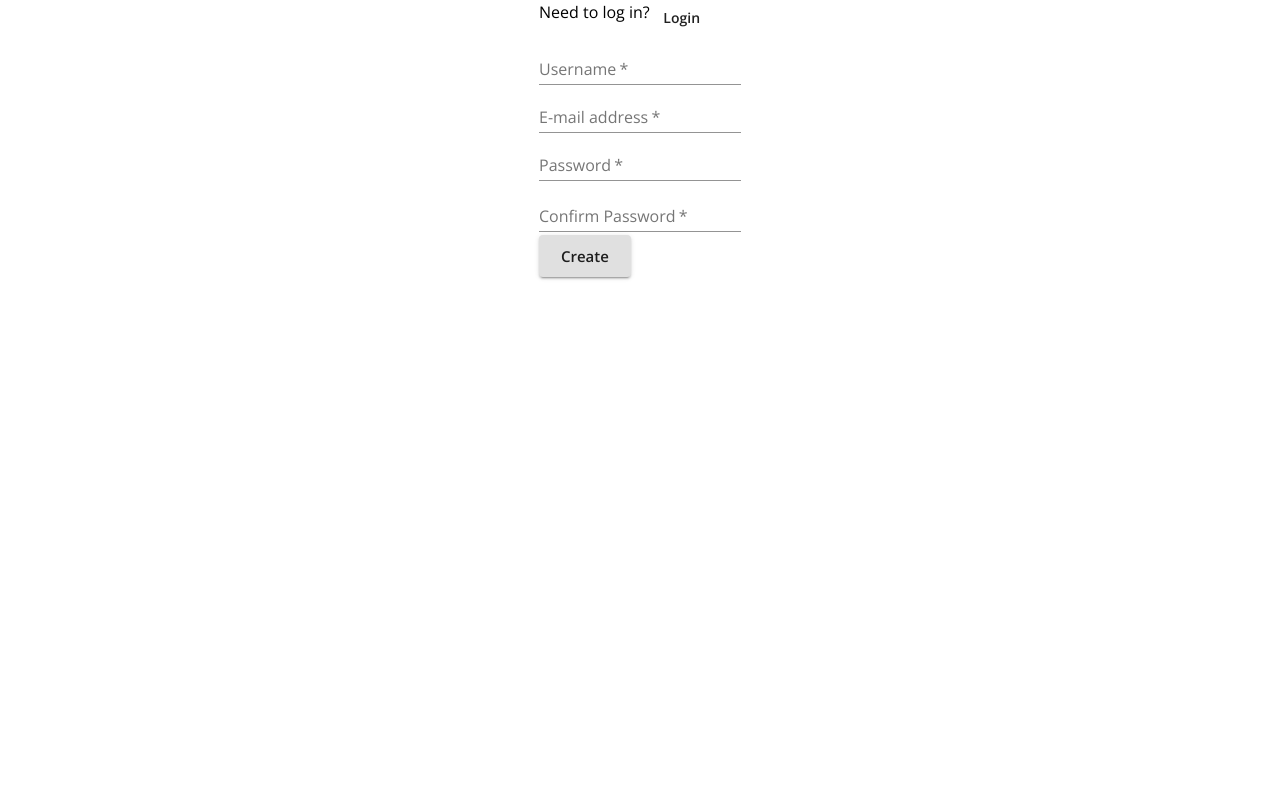
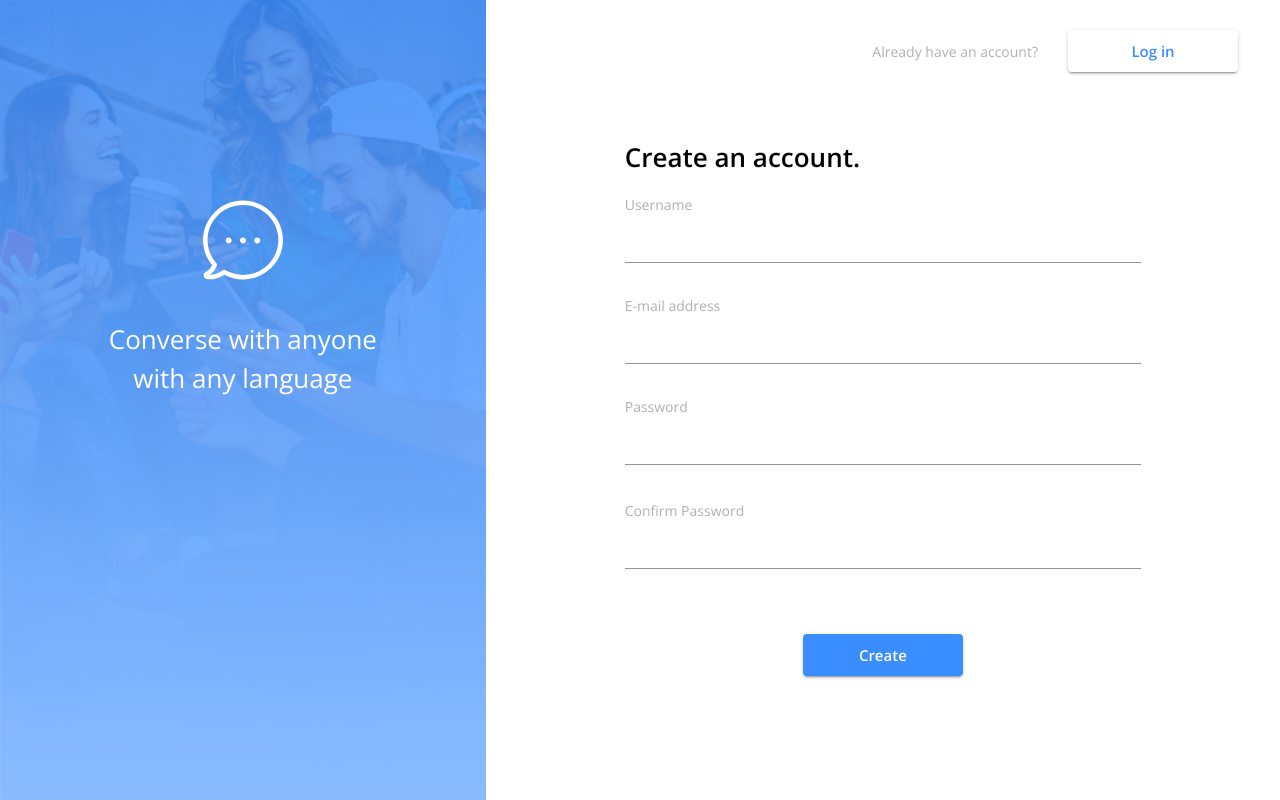
Before and after one commit to ThunderKlappe/4a39df, a React (Create React App) app in the folder client/: page / in a window 1280 px wide. Built offline with nearby package versions, Linux system fonts and the light colour scheme; no server answers.

Commit message:
signup page fully styled

```diff
--- a/client/src/Signup.js
+++ b/client/src/Signup.js
@@ -1,5 +1,5 @@
-import React, { useState, useEffect } from 'react';
-import { Link, useHistory } from 'react-router-dom';
+import React, { useState, useEffect } from "react";
+import { useHistory } from "react-router-dom";
 import {
   Grid,
   Box,
@@ -8,10 +8,13 @@ import {
   FormControl,
   TextField,
   FormHelperText,
-} from '@material-ui/core';
+} from "@material-ui/core";
+import SplashPicture from "./components/SplashPicture";
+import { useClasses } from "./themes/splashpageStyles";
 
 const Signup = ({ user, register }) => {
   const history = useHistory();
+  const classes = useClasses();
 
   const [formErrorMessage, setFormErrorMessage] = useState({});
 
@@ -25,57 +28,86 @@ const Signup = ({ user, register }) => {
     const confirmPassword = formElements.confirmPassword.value;
 
     if (password !== confirmPassword) {
-      setFormErrorMessage({ confirmPassword: 'Passwords must match' });
+      setFormErrorMessage({ confirmPassword: "Passwords must match" });
       return;
     }
     await register({ username, email, password });
   };
 
   useEffect(() => {
-    if (user && user.id) history.push('/home');
+    if (user && user.id) history.push("/home");
   }, [user, history]);
 
   return (
-    <Grid container justifyContent="center">
-      <Box>
-        <Grid container item>
-          <Typography>Need to log in?</Typography>
-          <Link href="/login" to="/login">
-            <Button>Login</Button>
-          </Link>
-        </Grid>
+    <Grid container className={classes.root}>
+      <SplashPicture />
+      <Box className={classes.contentContainer}>
+        <Box className={classes.topContainer}>
+          <Box className={classes.topWrapper}>
+            <Typography className={classes.instructionText}>
+              Already have an account?
+            </Typography>
+            <Button
+              href='/login'
+              to='/login'
+              color='secondary'
+              variant='contained'
+              size='large'
+            >
+              Log in
+            </Button>
+          </Box>
+        </Box>
+        <Box className={classes.mainContainer}>
+          <Box className={classes.mainWrapper}>
+            <Typography
+              className={`${classes.headerText} ${classes.largeText}`}
+            >
+              Create an account.
+            </Typography>
             <form onSubmit={handleRegister}>
-          <Grid>
-            <Grid>
-              <FormControl>
+              <Grid container direction='column' spacing={3}>
+                <Grid item>
+                  <Typography className={classes.instructionText}>
+                    Username
+                  </Typography>
+                  <FormControl fullWidth margin='normal' required>
                     <TextField
-                  aria-label="username"
-                  label="Username"
-                  name="username"
-                  type="text"
+                      aria-label='username'
+                      name='username'
+                      type='text'
                       required
                     />
                   </FormControl>
                 </Grid>
-            <Grid>
-              <FormControl>
+                <Grid item>
+                  <Typography className={classes.instructionText}>
+                    E-mail address
+                  </Typography>
+                  <FormControl fullWidth margin='normal' required>
                     <TextField
-                  label="E-mail address"
-                  aria-label="e-mail address"
-                  type="email"
-                  name="email"
+                      aria-label='e-mail address'
+                      name='email'
+                      type='email'
                       required
                     />
                   </FormControl>
                 </Grid>
-            <Grid>
-              <FormControl error={!!formErrorMessage.confirmPassword}>
+                <Grid item>
+                  <Typography className={classes.instructionText}>
+                    Password
+                  </Typography>
+                  <FormControl
+                    error={!!formErrorMessage.confirmPassword}
+                    fullWidth
+                    margin='normal'
+                    required
+                  >
                     <TextField
-                  aria-label="password"
-                  label="Password"
-                  type="password"
+                      aria-label='password'
+                      type='password'
+                      name='password'
                       inputProps={{ minLength: 6 }}
-                  name="password"
                       required
                     />
                     <FormHelperText>
@@ -83,14 +115,21 @@ const Signup = ({ user, register }) => {
                     </FormHelperText>
                   </FormControl>
                 </Grid>
-            <Grid>
-              <FormControl error={!!formErrorMessage.confirmPassword}>
+                <Grid item>
+                  <Typography className={classes.instructionText}>
+                    Confirm Password
+                  </Typography>
+                  <FormControl
+                    error={!!formErrorMessage.confirmPassword}
+                    fullWidth
+                    margin='normal'
+                    required
+                  >
                     <TextField
-                  label="Confirm Password"
-                  aria-label="confirm password"
-                  type="password"
+                      aria-label='confirm password'
+                      type='password'
+                      name='confirmPassword'
                       inputProps={{ minLength: 6 }}
-                  name="confirmPassword"
                       required
                     />
                     <FormHelperText>
@@ -98,11 +137,20 @@ const Signup = ({ user, register }) => {
                     </FormHelperText>
                   </FormControl>
                 </Grid>
-            <Button type="submit" variant="contained" size="large">
+                <Grid container className={classes.submitContainer}>
+                  <Button
+                    type='submit'
+                    color='primary'
+                    variant='contained'
+                    size='large'
+                  >
                     Create
                   </Button>
                 </Grid>
+              </Grid>
             </form>
+          </Box>
+        </Box>
       </Box>
     </Grid>
   );
```
Lines whose indentation alone changed are shown as unchanged.
